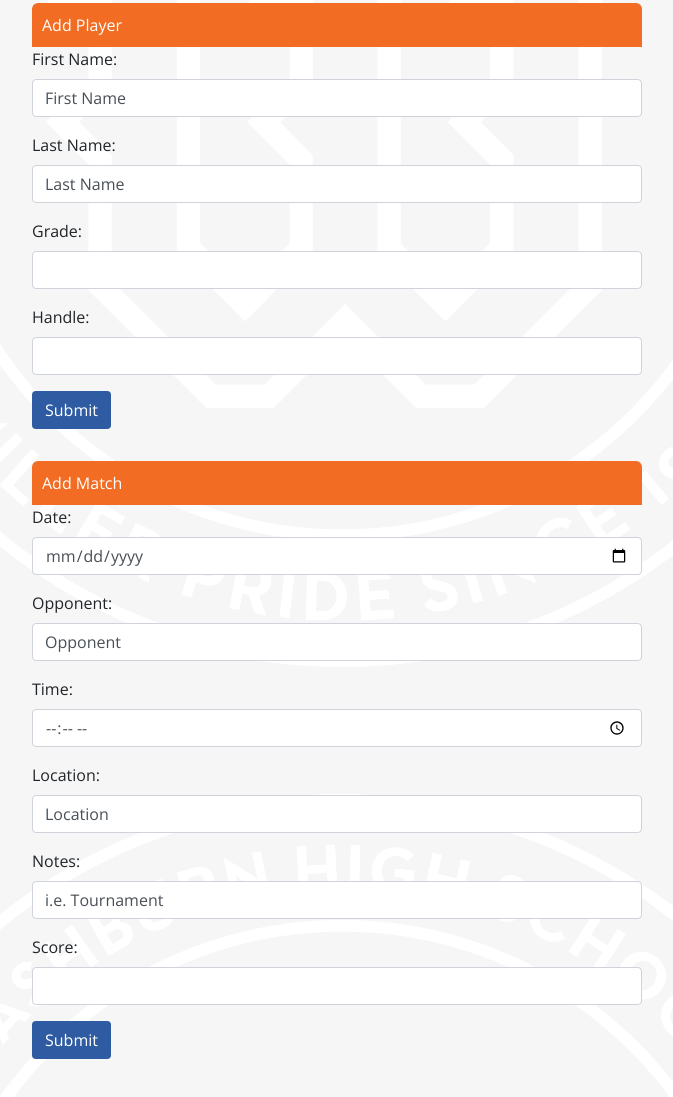
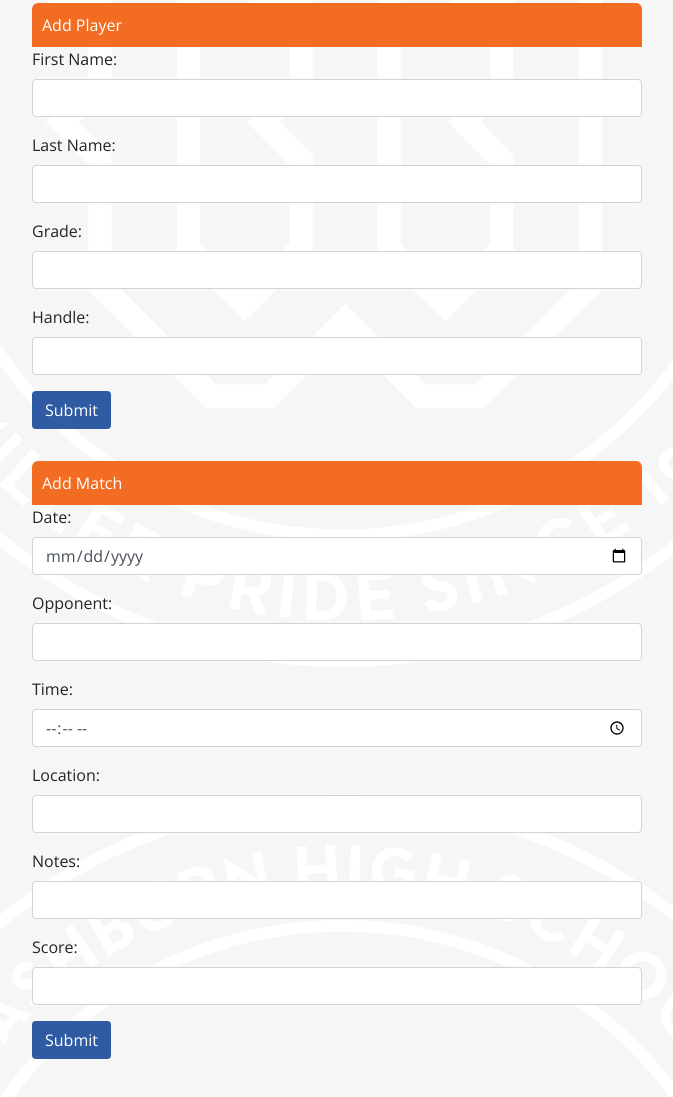
Before and after one commit to vdelariva/Fantastic4, a plain HTML site: page teammanager.html in a window 1280 px wide. Shown: the part 477-1574 px from the top of the page, without its empty margins (303-976 px from the left). Drawn offline with nearby package versions, Linux system fonts and the light colour scheme; no server answers; a script that the page names is missing.

Commit message:
final clean up

```diff
--- a/teammanager.html
+++ b/teammanager.html
@@ -58,15 +58,15 @@
         <form>
           <div class="form-group">
             <label for="firstName">First Name:</label>
-            <input type="text" name="firstName" onfocus="this.value=''" value="First Name" class="tableEntry form-control" id="firstName">
+            <input type="text" name="firstName" onfocus="this.value=''" value="" class="tableEntry form-control" id="firstName">
           </div>
           <div class="form-group">
             <label for="lastName">Last Name:</label>
-            <input type="text" name="lastName" onfocus="this.value=''" value="Last Name" class="tableEntry form-control" id="lastName">
+            <input type="text" name="lastName" onfocus="this.value=''" value="" class="tableEntry form-control" id="lastName">
           </div>
           <div class="form-group">
             <label for="grade">Grade:</label>
-            <input type="number" name="grade" value="" onfocus="this.value=''" class="tableEntry form-control" id="grade">
+            <input type="number" min="7" max="12" name="grade" value="" onfocus="this.value=''" class="tableEntry form-control" id="grade">
           </div>
           <div class="form-group">
             <label for="handle">Handle:</label>
@@ -83,11 +83,11 @@
             <form>
                 <div class="form-group">
                     <label for="date">Date:</label>
-                    <input type="date" name="Date" onfocus="this.value=''" value="Date" class="tableEntry form-control" id="date">
+                    <input type="date" name="Date" onfocus="this.value=''" value="" class="tableEntry form-control" id="date">
                 </div>
                 <div class="form-group">
                     <label for="opponent">Opponent:</label>
-                    <input type="text" name="Opponent" onfocus="this.value=''" value="Opponent" class="tableEntry form-control" id="opponent">
+                    <input type="text" name="Opponent" onfocus="this.value=''" value="" class="tableEntry form-control" id="opponent">
                 </div>
                 <div class="form-group">
                     <label for="time">Time:</label>
@@ -95,11 +95,11 @@
                 </div>
                 <div class="form-group">
                     <label for="location">Location:</label>
-                    <input type="text" name="Location" value="Location" onfocus="this.value=''" class="tableEntry form-control" id="location">
+                    <input type="text" name="Location" value="" onfocus="this.value=''" class="tableEntry form-control" id="location">
                 </div>
                 <div class="form-group">
                     <label for="notes">Notes:</label>
-                    <input type="text" name="Notes" value="i.e. Tournament" onfocus="this.value=''" class="tableEntry form-control" id="notes">
+                    <input type="text" name="Notes" value="" onfocus="this.value=''" class="tableEntry form-control" id="notes">
                 </div>
                 <div class="form-group">
                         <label for="score">Score:</label>
```
